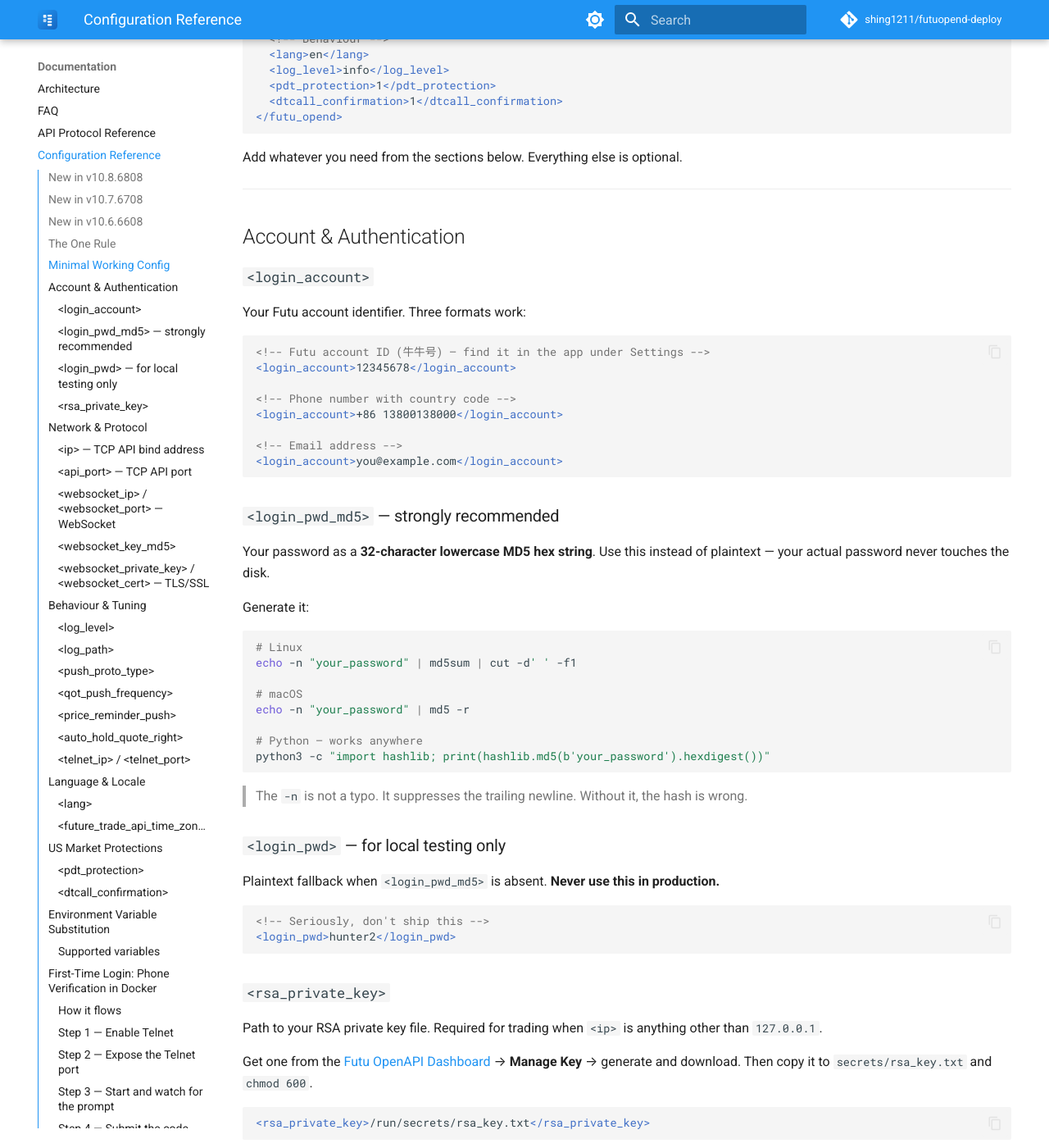
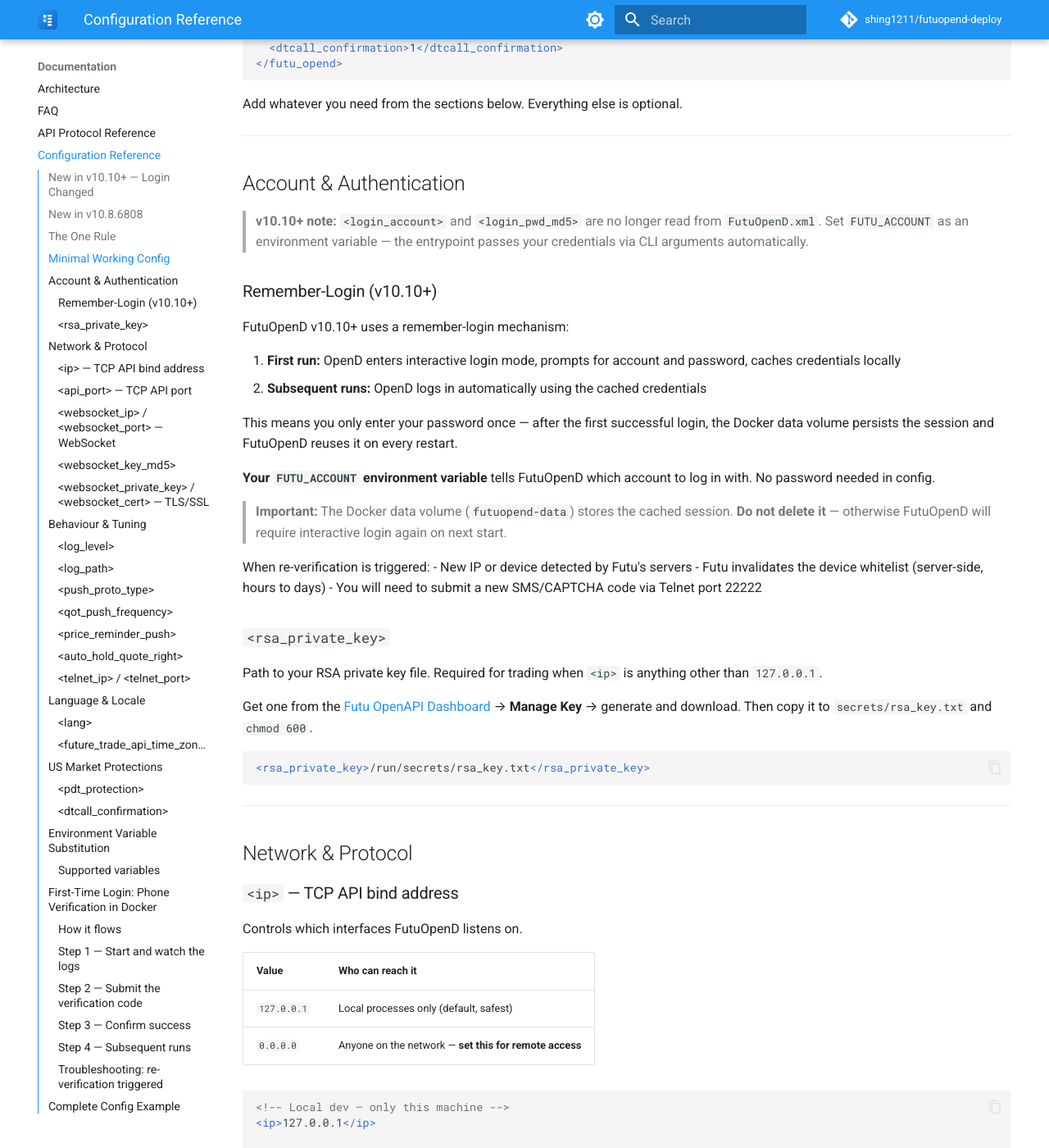
Before and after one commit to shing1211/futuopend-deploy, an MkDocs documentation site: the page built from docs/configuration.md, in a window 1280 px wide and 1400 px high, scrolled down 1550 px. Shown: the whole window at 82% size. Built offline with MkDocs 1.6.1 and Material for MkDocs 9.7.7, drawn with Linux system fonts in a browser that asks for light colours; comment, search, counter and statistics services are not loaded; some of the changed text lies outside the part shown.

Commit message:
feat: migrate to FutuOpenD v10.10+ remember-login (no password in config)
BREAKING CHANGE: FutuOpenD v10.10+ removed <login_account> and
<login_pwd_md5> from FutuOpenD.xml. Credentials now passed via CLI:

  FutuOpenD --login_account=<account> --login_by_remember=1

Changes:
- entrypoint.sh: pass --login_account and --login_by_remember=1
- FutuOpenD.xml.template: remove deprecated login fields
- .env.example: remove FUTU_PWD_MD5, keep only FUTU_ACCOUNT
- docker-compose.yaml: remove secrets/FutuOpenD.xml mount, add port 22222
- Dockerfiles: expose port 22222 (Telnet)
- docs: update all references to MD5 password flow
- docs: add remember-login phone/CAPTCHA verification guide

Deprecates FUTU_PWD_MD5. Only FUTU_ACCOUNT env var is now required.

````diff
--- a/docker-compose.multi.yaml
+++ b/docker-compose.multi.yaml
@@ -20,12 +20,12 @@ services:
     environment:
       - TZ=${TZ:-Asia/Hong_Kong}
     volumes:
-      - ./secrets-a/FutuOpenD.xml:/run/secrets/FutuOpenD.xml:ro
       - ./secrets-a/rsa_key.txt:/run/secrets/rsa_key.txt:ro
       - futuopend-data-a:/home/futuopend/.com.futunn.FutuOpenD
     ports:
       - "11113:11111"
       - "11114:11112"
+      - "22222:22222"
     healthcheck:
       test: ["CMD", "pgrep", "-x", "FutuOpenD"]
       interval: 30s
@@ -65,12 +65,12 @@ services:
     environment:
       - TZ=${TZ:-Asia/Hong_Kong}
     volumes:
-      - ./secrets-b/FutuOpenD.xml:/run/secrets/FutuOpenD.xml:ro
       - ./secrets-b/rsa_key.txt:/run/secrets/rsa_key.txt:ro
       - futuopend-data-b:/home/futuopend/.com.futunn.FutuOpenD
     ports:
       - "21113:11111"
       - "21114:11112"
+      - "22222:22222"
     healthcheck:
       test: ["CMD", "pgrep", "-x", "FutuOpenD"]
       interval: 30s
--- a/docker-compose.yaml
+++ b/docker-compose.yaml
@@ -10,12 +10,12 @@ services:
     environment:
       - TZ=${TZ:-Asia/Hong_Kong}
     volumes:
-      - ./secrets/FutuOpenD.xml:/run/secrets/FutuOpenD.xml:ro
       - ./secrets/rsa_key.txt:/run/secrets/rsa_key.txt:ro
       - futuopend-data:/home/futuopend/.com.futunn.FutuOpenD
     ports:
       - "11113:11111"
       - "11114:11112"
+      - "22222:22222"
     healthcheck:
       test: ["CMD", "pgrep", "-x", "FutuOpenD"]
       interval: 30s
--- a/docs/configuration.md
+++ b/docs/configuration.md
@@ -1,10 +1,22 @@
 # FutuOpenD.xml Configuration Reference
 
-Every tag FutuOpenD v10.8.6808 understands, documented with examples. Start with the `FutuOpenD.xml.template` in the repo root — it's pre-wired with env-var substitution and sensible defaults.
+Every tag FutuOpenD v10.11.7108 understands, documented with examples. Start with the `FutuOpenD.xml.template` in the repo root — it's pre-wired with env-var substitution and sensible defaults.
 
 > **Disclaimer:** This is an unofficial community packaging. Not affiliated with, endorsed by, or supported by Futu Securities or moomoo.
 
 ---
+
+## New in v10.10+ — Login Changed
+
+**Breaking change:** As of v10.10.7008, FutuOpenD no longer reads `<login_account>` or `<login_pwd_md5>` from `FutuOpenD.xml`. Credentials must now be passed via CLI arguments:
+
+```bash
+FutuOpenD --login_account=your_account_id --login_by_remember=1
+```
+
+The `futuopend` Docker image handles this automatically — set `FUTU_ACCOUNT` in your environment and the entrypoint passes the correct CLI args. No credentials need to be in `FutuOpenD.xml` any more.
+
+On first run, FutuOpenD enters interactive login mode, caches your credentials locally, and on subsequent runs logs in automatically via remember-login.
 
 ## New in v10.8.6808
 
@@ -14,17 +26,6 @@ Every tag FutuOpenD v10.8.6808 understands, documented with examples. Start with
 - **Comprehensive Options Analysis** — IV/HV, Put/Call Ratio, 0DTE Options, Upcoming Earnings, Seller Dashboard
 - **Market Fundamentals API** — Institutional Tracker, Macroeconomic Data, Dividend & Earnings Calendars, Industry Chain, Market Movers, Fed Rate Projections
 - Config schema unchanged — `FutuOpenD.xml` byte-identical to 10.7.6708
-
-## New in v10.7.6708
-
-- No public release notes available — `FutuOpenD.xml` config schema is **byte-identical to 10.6.6608**
-- 5 new vendored libraries shipped in the binary (`libcrypto.so.3`, `libcurl.so.4`, `libf3cnet.so`, `libprotobuf.so.32`, `libssl.so.3`); new APIs are server-side, no XML changes required
-
-## New in v10.6.6608
-
-- **Conditional Stock Screening API** — server-side stock screening with custom filters
-- **Fundamental Data API** — financial statements, analyst ratings, dividend history, shareholder data
-- **moomoo Australia Simulated Trading Account** — AU paper trading support
 
 ---
 
@@ -36,7 +37,7 @@ Every tag FutuOpenD v10.8.6808 understands, documented with examples. Start with
 
 ## Minimal Working Config
 
-This is everything you need for a functional, authenticated session:
+This is everything you need for a functional session (credentials are handled automatically by the entrypoint):
 
 ```xml
 <?xml version="1.0" encoding="utf-8"?>
@@ -45,9 +46,7 @@ This is everything you need for a functional, authenticated session:
   <ip>127.0.0.1</ip>
   <api_port>11111</api_port>
 
-  <!-- Account -->
-  <login_account>your_account_id</login_account>
-  <login_pwd_md5>YOUR_32CHAR_MD5_HASH_HERE</login_pwd_md5>
+  <!-- RSA key — required for trading or remote access -->
   <rsa_private_key>/run/secrets/rsa_key.txt</rsa_private_key>
 
   <!-- Behaviour -->
@@ -64,48 +63,25 @@ Add whatever you need from the sections below. Everything else is optional.
 
 ## Account & Authentication
 
-### `<login_account>`
+> **v10.10+ note:** `<login_account>` and `<login_pwd_md5>` are no longer read from `FutuOpenD.xml`. Set `FUTU_ACCOUNT` as an environment variable — the entrypoint passes your credentials via CLI arguments automatically.
 
-Your Futu account identifier. Three formats work:
+### Remember-Login (v10.10+)
 
-```xml
-<!-- Futu account ID (牛牛号) — find it in the app under Settings -->
-<login_account>12345678</login_account>
+FutuOpenD v10.10+ uses a remember-login mechanism:
 
-<!-- Phone number with country code -->
-<login_account>+86 13800138000</login_account>
+1. **First run:** OpenD enters interactive login mode, prompts for account and password, caches credentials locally
+2. **Subsequent runs:** OpenD logs in automatically using the cached credentials
 
-<!-- Email address -->
-<login_account>you@example.com</login_account>
-```
+This means you only enter your password once — after the first successful login, the Docker data volume persists the session and FutuOpenD reuses it on every restart.
 
-### `<login_pwd_md5>` — strongly recommended
+**Your `FUTU_ACCOUNT` environment variable** tells FutuOpenD which account to log in with. No password needed in config.
 
-Your password as a **32-character lowercase MD5 hex string**. Use this instead of plaintext — your actual password never touches the disk.
+> **Important:** The Docker data volume (`futuopend-data`) stores the cached session. **Do not delete it** — otherwise FutuOpenD will require interactive login again on next start.
 
-Generate it:
-
-```bash
-# Linux
-echo -n "your_password" | md5sum | cut -d' ' -f1
-
-# macOS
-echo -n "your_password" | md5 -r
-
-# Python — works anywhere
-python3 -c "import hashlib; print(hashlib.md5(b'your_password').hexdigest())"
-```
-
-> The `-n` is not a typo. It suppresses the trailing newline. Without it, the hash is wrong.
-
-### `<login_pwd>` — for local testing only
-
-Plaintext fallback when `<login_pwd_md5>` is absent. **Never use this in production.**
-
-```xml
-<!-- Seriously, don't ship this -->
-<login_pwd>hunter2</login_pwd>
-```
+When re-verification is triggered:
+- New IP or device detected by Futu's servers
+- Futu invalidates the device whitelist (server-side, hours to days)
+- You will need to submit a new SMS/CAPTCHA code via Telnet port 22222
 
 ### `<rsa_private_key>`
 
@@ -328,8 +304,6 @@ A triggered DT Call requires depositing the full call amount to clear.
 FutuOpenD resolves `${VAR_NAME}` patterns at startup. Docker injects env vars automatically — no config file rewrites needed.
 
 ```xml
-<login_account>${FUTU_ACCOUNT}</login_account>
-<login_pwd_md5>${FUTU_PWD_MD5}</login_pwd_md5>
 <rsa_private_key>${FUTU_RSA_KEY}</rsa_private_key>
 <ip>${FUTU_IP:-127.0.0.1}</ip>
 <log_level>${FUTU_LOG_LEVEL:-info}</log_level>
@@ -355,19 +328,17 @@ services:
 ```bash
 docker run \
   -e FUTU_ACCOUNT=12345678 \
-  -e FUTU_PWD_MD5="$(echo -n 'mypassword' | md5sum | cut -d' ' -f1)" \
   -e FUTU_RSA_KEY=/run/secrets/rsa_key.txt \
   shing1211/futuopend:latest
 ```
 
-> **Note:** FutuOpenD does the substitution, not Docker. Env vars must be present in the container's environment — mounting a file isn't enough.
+> **Note:** `FUTU_ACCOUNT` is required for v10.10+ remember-login. No password needed — credentials are cached after first interactive login and reused automatically.
 
 ### Supported variables
 
 | Variable | Maps to | Default |
 |----------|---------|---------|
-| `FUTU_ACCOUNT` | `<login_account>` | _(required)_ |
-| `FUTU_PWD_MD5` | `<login_pwd_md5>` | _(required)_ |
+| `FUTU_ACCOUNT` | CLI `--login_account` arg | _(required)_ |
 | `FUTU_RSA_KEY` | `<rsa_private_key>` | _(required for trading)_ |
 | `FUTU_IP` | `<ip>` | `127.0.0.1` |
 | `FUTU_API_PORT` | `<api_port>` | `11111` |
@@ -380,56 +351,58 @@ docker run \
 
 ## First-Time Login: Phone Verification in Docker
 
-On first login — especially from a new IP or device — Futu sends an SMS verification code. No GUI here, so you relay it through the Telnet debug interface.
+On first login — especially from a new IP or device — Futu sends an SMS or CAPTCHA verification code. No GUI here, so you relay it through the Telnet debug interface on port 22222.
+
+> **Note:** Port 22222 is already exposed in `docker-compose.yaml`. You do not need to configure it separately.
 
 ### How it flows
 
-1. FutuOpenD starts and attempts to log in
-2. Futu's server detects a new device/IP and texts a code to your registered phone
-3. FutuOpenD blocks and waits for your input
-4. You submit the code via Telnet → validation → you're in
+1. `docker compose up -d` starts FutuOpenD
+2. On first run (no cached credentials in the data volume), FutuOpenD enters interactive login and waits for credentials
+3. If Futu's server detects a new device/IP, it sends an SMS or requires CAPTCHA verification
+4. You submit the code via Telnet → validation → credentials cached → remember-login active
 
-### Step 1 — Enable Telnet
-
-In `FutuOpenD.xml`:
-
-```xml
-<telnet_ip>127.0.0.1</telnet_ip>
-<telnet_port>22222</telnet_port>
-```
-
-### Step 2 — Expose the Telnet port
-
-Add the mapping to `docker-compose.yaml`:
-
-```yaml
-ports:
-  - "11111:11111"   # TCP API
-  - "11112:11112"   # WebSocket
-  - "22222:22222"   # Telnet
-```
-
-### Step 3 — Start and watch for the prompt
+### Step 1 — Start and watch the logs
 
 ```bash
 docker compose up -d
 docker compose logs -f futuopend
 ```
 
-When phone verification is needed, you'll see:
+Two things can happen:
+
+**Option A — Remember-login succeeds immediately:**
+
+```
+[INFO] Login succeeded. Account: 12345678
+```
+
+You're in. Skip to Step 5.
+
+**Option B — Phone/CAPTCHA verification is triggered:**
 
 ```
 [INFO] Waiting for phone verify code, please input by telnet...
 [INFO] Use command: input_phone_verify_code -code=123456
 ```
 
-### Step 4 — Submit the code
+### Step 2 — Submit the verification code
 
 ```bash
 echo "input_phone_verify_code -code=123456" | nc 127.0.0.1 22222
 ```
 
-### Step 5 — Confirm success
+For CAPTCHA verification instead of SMS:
+
+```bash
+# First copy the CAPTCHA image from the container
+docker cp futuopend:/home/futuopend/.com.futunn.FutuOpenD/F3CNN/PicVerifyCode.png ./PicVerifyCode.png
+
+# Then submit the code
+echo "input_pic_verify_code -code=YOUR_CODE" | nc 127.0.0.1 22222
+```
+
+### Step 3 — Confirm success
 
 ```bash
 docker compose logs futuopend | grep -i "login\|verify\|success"
@@ -440,6 +413,27 @@ Look for:
 ```
 [INFO] Login succeeded. Account: 12345678
 ```
+
+### Step 4 — Subsequent runs
+
+After the first successful login, FutuOpenD uses remember-login automatically:
+
+```
+[entrypoint] Starting FutuOpenD with remember-login for account: 12345678
+[INFO] Login succeeded. Account: 12345678
+```
+
+No verification needed — credentials are cached in the `futuopend-data` Docker volume.
+
+### Troubleshooting: re-verification triggered
+
+If you see the verification prompt again on a subsequent run, it means Futu's server invalidated the device whitelist. This can happen when:
+
+- You're on a new IP or network
+- Futu reset device registrations server-side
+- The data volume was deleted
+
+Simply submit a new verification code as in Step 2 above. Your existing session will be replaced with a fresh one.
 
 ---
 
@@ -456,9 +450,7 @@ Look for:
   <websocket_ip>0.0.0.0</websocket_ip>
   <websocket_port>11112</websocket_port>
 
-  <!-- Account — env vars keep secrets out of this file -->
-  <login_account>${FUTU_ACCOUNT}</login_account>
-  <login_pwd_md5>${FUTU_PWD_MD5}</login_pwd_md5>
+  <!-- RSA key — required for trading or remote access -->
   <rsa_private_key>${FUTU_RSA_KEY}</rsa_private_key>
 
   <!-- Behaviour -->
--- a/docs/faq.md
+++ b/docs/faq.md
@@ -51,44 +51,29 @@ Check Docker Desktop settings → General to see which backend is active.
 
 ### How do I set up my Futu account credentials?
 
-**Option A: Via `.env` file (recommended)**
+As of v10.10+, FutuOpenD uses remember-login. No password needed in config.
 
-1. Copy `.env.example` to `.env`:
-   ```bash
-   cp .env.example .env
-   ```
-
-2. Edit `.env` and set:
-   ```bash
-   FUTU_ACCOUNT=your_email_or_phone
-   FUTU_PWD_MD5=your_md5_hashed_password
-   ```
-
-3. The `FutuOpenD.xml.template` automatically substitutes `${FUTU_ACCOUNT}` and `${FUTU_PWD_MD5}` from your `.env`.
-
-**Option B: Directly editing `FutuOpenD.xml`**
-
-1. Copy the template: `cp FutuOpenD.xml.template secrets/FutuOpenD.xml`
-2. Edit `secrets/FutuOpenD.xml` directly:
-   ```xml
-   <login_account>your_email_or_phone</login_account>
-   <login_pwd_md5>your_md5_hashed_password</login_pwd_md5>
-   ```
-
-### How do I generate an MD5 hash for my password?
+**In `.env`, set only your account ID:**
 
 ```bash
-# Linux
-echo -n "your_password" | md5sum | cut -d' ' -f1
-
-# macOS
-md5 -s "your_password"
-
-# PowerShell
-[System.Security.Cryptography.MD5]::Create().ComputeHash([System.Text.Encoding]::UTF8.GetBytes("your_password")) | ForEach-Object { $_.ToString("x2") } | Join-String
+FUTU_ACCOUNT=your_futu_id_or_email_or_phone
 ```
 
-The result should be a 32-character hex string.
+On first run, FutuOpenD enters interactive login mode. After successful login, credentials are cached in the Docker data volume and reused automatically on every restart.
+
+### What is remember-login and how does it work?
+
+FutuOpenD v10.10+ caches your login credentials locally after the first successful interactive login. On subsequent runs, it reuses the cached session automatically via `--login_by_remember=1`.
+
+**Benefits:**
+- No password in config files or environment variables
+- One-time interactive login — subsequent restarts are fully automatic
+- Credentials stored locally in the Docker data volume
+
+**When re-verification is needed:**
+- New IP or network (Futu detects new device)
+- Futu resets device whitelist server-side
+- Docker data volume was deleted
 
 ### How do I set up RSA key for trading?
 
@@ -176,11 +161,13 @@ The health check uses `pgrep -x FutuOpenD` to verify the process is running.
 
 3. Ensure the key format is correct (PEM format, starts with `-----BEGIN RSA PRIVATE KEY-----`)
 
-### Invalid MD5 password hash
+### Login keeps asking for verification code
 
-- Ensure the hash is exactly 32 hex characters with no spaces, newlines, or prefixes
-- The hash is case-insensitive
-- On Windows, ensure there are no hidden characters (use a plain text editor)
+This is normal behavior when Futu's server invalidates the cached device session:
+
+- **What changed in v10.10+:** Remember-login caches credentials after first login. If Futu detects a new device/IP, it requires fresh verification.
+- **Fix:** Submit the verification code via Telnet (see [First-Time Login](../configuration.md#first-time-login-phone-verification-in-docker))
+- **To prevent frequent re-verification:** Keep your Docker data volume (`futuopend-data`) — deleting it forces a fresh login
 
 ---
 
@@ -276,17 +263,21 @@ Edit `secrets/FutuOpenD.xml` and set the WebSocket TLS options. See [Configurati
 
 ### Is my password safe?
 
-- Passwords are stored as MD5 hashes (one-way, not reversible)
+- As of v10.10+, no password stored in config — remember-login caches credentials locally
+- The Docker data volume (`futuopend-data`) contains the cached session — treat it as sensitive
 - Config files are gitignored and never committed
 - Inside the container, FutuOpenD runs as a non-root user
 - See [Security Hardening Guide](security.md) for full security recommendations
 
 ### How do I rotate my credentials?
 
-1. Update your password at [Futu OpenAPI](https://www.futunn.com/en/OpenAPI)
-2. Generate new MD5 hash
-3. Update `.env` or `secrets/FutuOpenD.xml`
-4. Restart the container: `docker compose restart futuopend`
+To force a fresh login after changing your Futu password:
+
+1. Delete the Docker data volume: `docker compose down -v` (this removes the cached session)
+2. Restart the container: `docker compose up -d`
+3. Complete the interactive login again (submit verification code if prompted)
+
+The new password is cached automatically on next successful login.
 
 ### How to expose FutuOpenD over the internet?
 
@@ -421,9 +412,10 @@ In Home Assistant, you would typically add Futu as a custom integration or use a
    # Linux: sudo systemctl stop futuopend
    ```
 
-3. **Configure Docker** with the same credentials:
-   - Copy your `FutuOpenD.xml` to `secrets/FutuOpenD.xml`
-   - Update the login account and MD5 password if needed
+3. **Configure Docker:**
+   - Copy `.env.example` to `.env` and set only `FUTU_ACCOUNT=your_futu_id`
+   - No password needed — v10.10+ uses remember-login
+   - Mount your RSA key at `secrets/rsa_key.txt` (required for trading)
 
 4. **Start Docker container:**
    ```bash
--- a/docs/security.md
+++ b/docs/security.md
@@ -8,7 +8,7 @@ Your trading credentials live inside this container. This guide shows you how to
 
 ## The Golden Rules
 
-1. **Never hardcode secrets.** Use MD5 for passwords, mount keys as files, pass nothing in plaintext.
+1. **Never hardcode secrets.** As of v10.10+, no password in config — remember-login handles credentials. Mount keys as files.
 2. **Least privilege.** Run as non-root, drop capabilities, lock down the filesystem.
 3. **Network is enemy territory.** TLS on everything that crosses a wire. Firewall everything else.
 4. **Rotate.** Keys wear out. Change them periodically via the [Futu OpenAPI dashboard](https://www.futunn.com/en/OpenAPI).
@@ -17,24 +17,11 @@ Your trading credentials live inside this container. This guide shows you how to
 
 ## Credential Handling
 
-### Your password — hash it, never store it plaintext
+### Remember-login (v10.10+)
 
-The `<login_pwd_md5>` tag takes a one-way MD5 hash. Your actual password never touches the disk.
+FutuOpenD v10.10+ uses remember-login — credentials are cached after the first interactive login and reused automatically. Your `FUTU_ACCOUNT` environment variable identifies the account; no password in config.
 
-Generate it:
-
-```bash
-# Linux
-echo -n "your_password" | md5sum | cut -d' ' -f1
-
-# macOS
-echo -n "your_password" | md5 -r
-
-# Python (works everywhere)
-python3 -c "import hashlib; print(hashlib.md5(b'your_password').hexdigest())"
-```
-
-The `-n` suppresses the trailing newline. Omit it and the hash is wrong.
+> **Protect the data volume.** The Docker volume `futuopend-data` contains the cached session. If compromised, an attacker could potentially access your trading account. Treat the volume as sensitive.
 
 ### Your RSA private key — chmod 600, never commit it
 
@@ -185,14 +172,14 @@ Pin the FutuOpenD version in production. Auto-upgrades at the wrong time can bre
 Run through this before going live:
 
 - [ ] RSA private key has no password and `chmod 600`
-- [ ] `FutuOpenD.xml` is not committed to version control
+- [ ] `FutuOpenD.xml` does not contain hardcoded credentials (v10.10+ uses remember-login)
 - [ ] Remote access uses TLS (both `websocket_private_key` and `websocket_cert` set)
 - [ ] Firewall restricts port `11111` to known client IPs
 - [ ] Container runs with `read_only: true`, `cap_drop: ALL`, and `no-new-privileges: true`
 - [ ] Logs are forwarded to a central system and reviewed for auth failures
 - [ ] FutuOpenD version is pinned (not `latest`)
 - [ ] Separate keys used for dev and production
-- [ ] Password hash is not reused across environments
+- [ ] Docker data volume (`futuopend-data`) is backed up and secured
 
 ---
 
````
Also changed, not shown: other parts of docs/configuration.md (+1 -4 lines), CHANGELOG.md (+20 -0 lines), docs/index.md (+2 -6 lines), docs/quick-start.md (+14 -5 lines), 2 other files.
